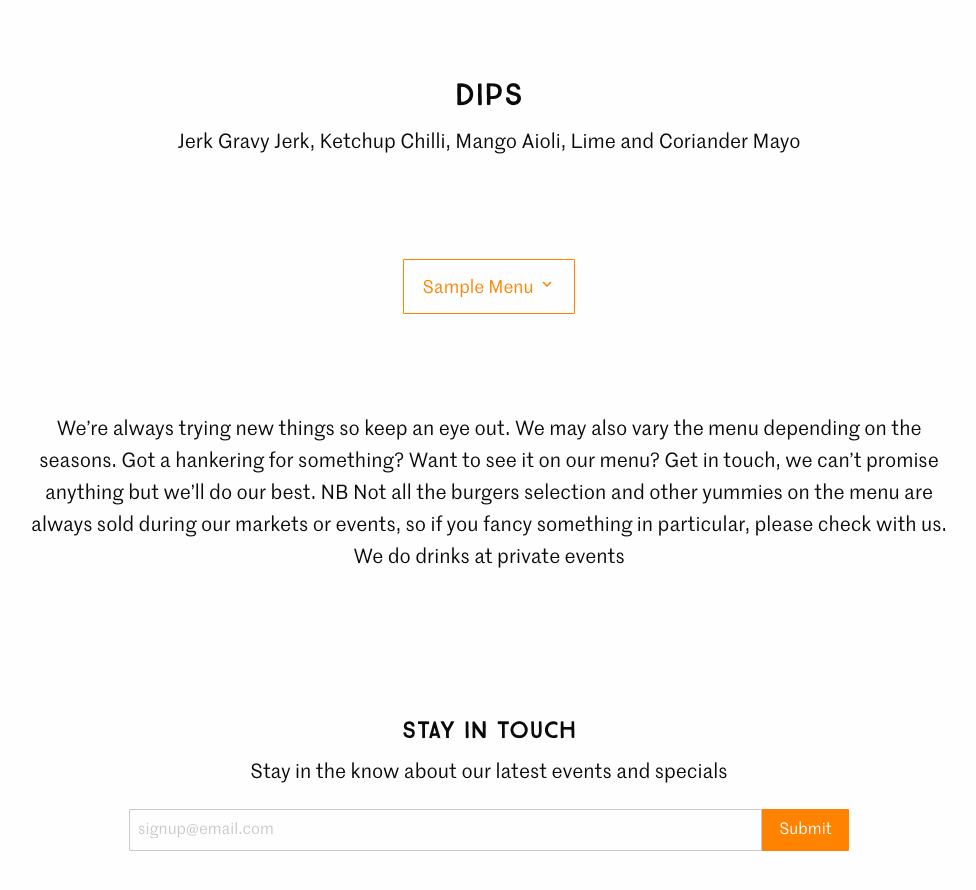
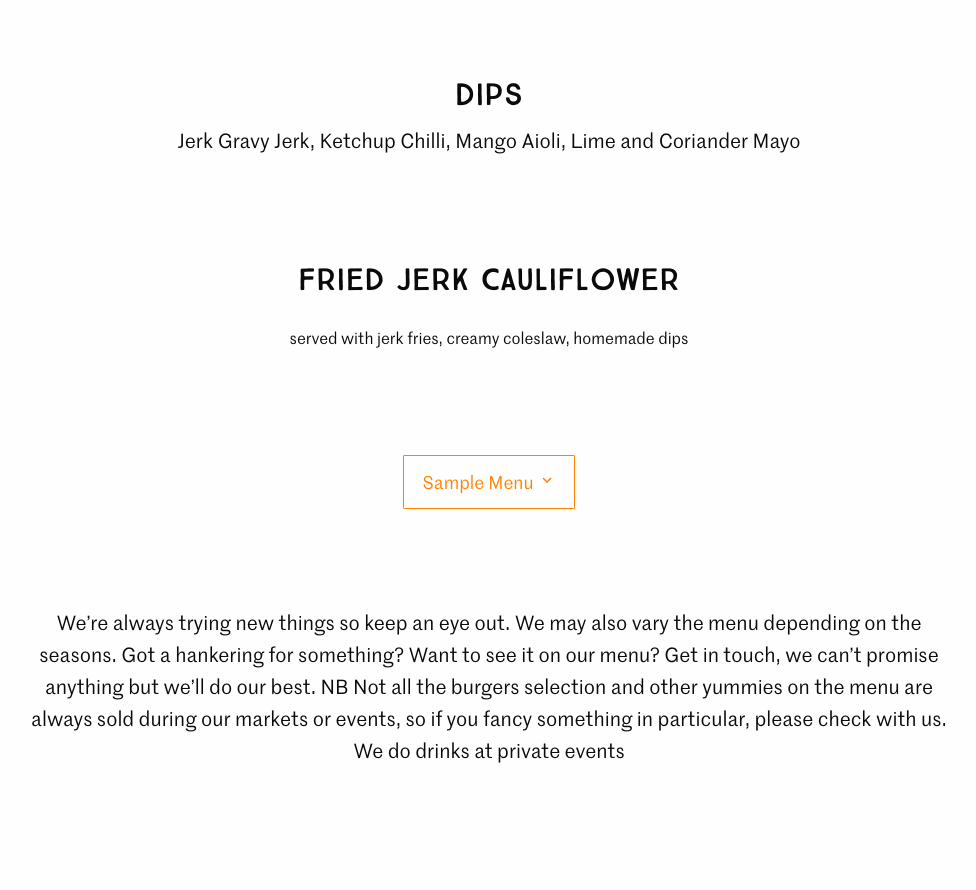
Before and after one commit to garethjohnsdesign/onlyjerkin.com, a Jekyll site: the page built from menu.md, in a window 1280 px wide and 900 px high, scrolled down 1472 px. Shown: the top 890 px of the window, without its empty margins (151-1127 px from the left). Built offline with Jekyll 4.4.1, drawn with Linux system fonts in a browser that asks for light colours.

Commit message:
Updated Menu

```diff
--- a/menu.md
+++ b/menu.md
@@ -26,6 +26,9 @@ menu:
   description: Jerk fries topped with choice of homemade dips or jerk gravy
 - title: Dips
   description: Jerk Gravy Jerk, Ketchup Chilli, Mango Aioli, Lime and Coriander Mayo
+- title: Fried Jerk Cauliflower
+  description:
+  extra: served with jerk fries, creamy coleslaw, homemade dips
 extra-text: |-
   We're always trying new things so keep an eye out. We may also vary the menu depending on the seasons.
   Got a hankering for something? Want to see it on our menu? Get in touch, we can't promise anything but we'll do our best.
```
